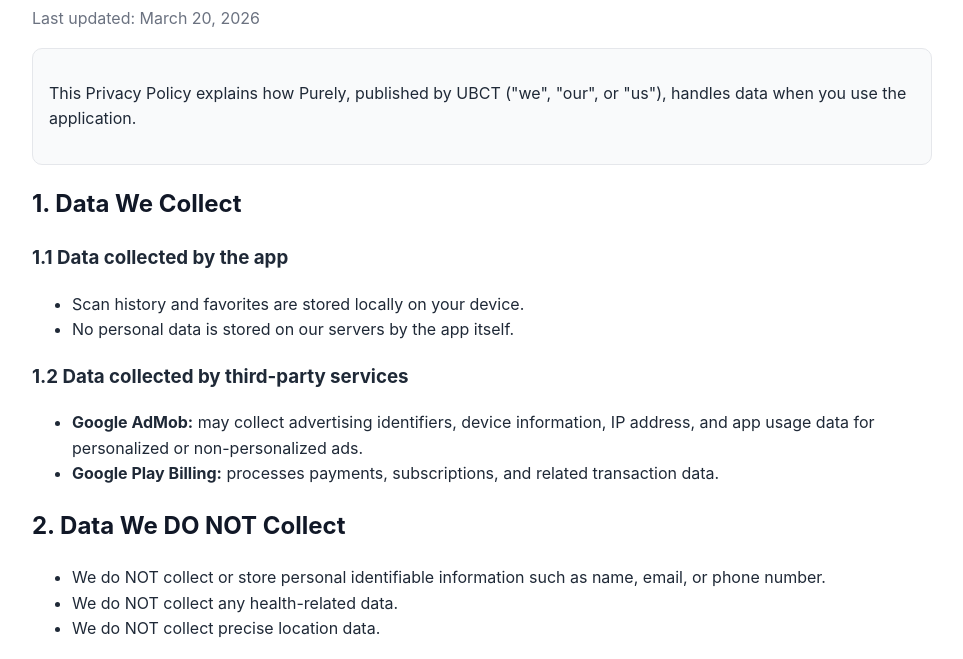
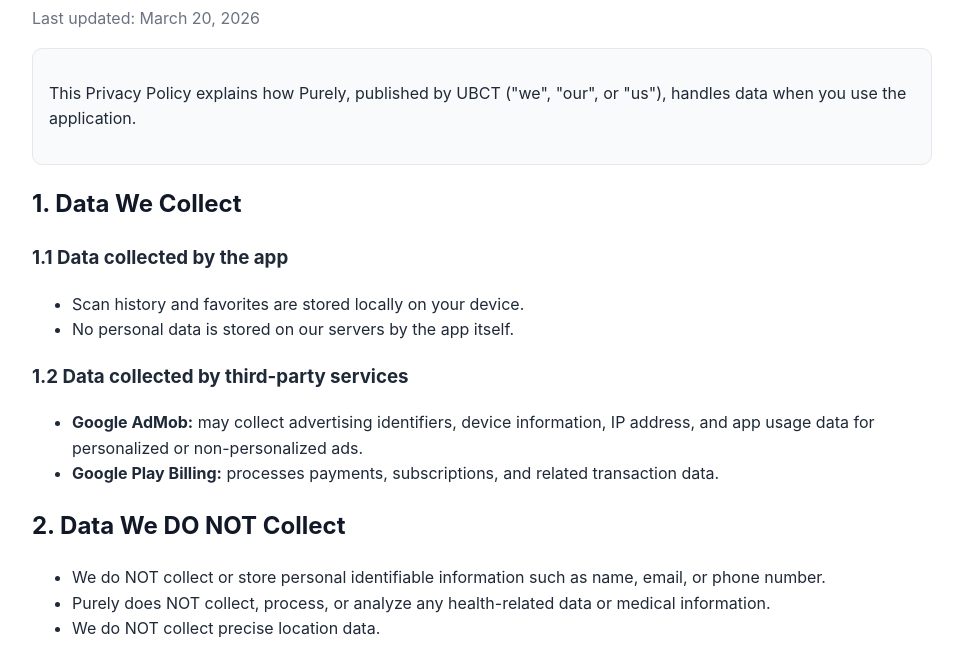
Before and after one commit to umtbecet/purely-privacy-policy, a plain HTML site: page purely-privacy-policy-v2/index.html in a window 1280 px wide. Shown: the part 112-771 px from the top of the page, without its empty margins (158-1121 px from the left). Drawn offline with Linux system fonts and the light colour scheme.

Commit message:
Update index.html

```diff
--- a/purely-privacy-policy-v2/index.html
+++ b/purely-privacy-policy-v2/index.html
@@ -58,7 +58,7 @@
     <h2>2. Data We DO NOT Collect</h2>
     <ul>
       <li>We do NOT collect or store personal identifiable information such as name, email, or phone number.</li>
-      <li>We do NOT collect any health-related data.</li>
+      <li>Purely does NOT collect, process, or analyze any health-related data or medical information.</li>
       <li>We do NOT collect precise location data.</li>
     </ul>
 
```
